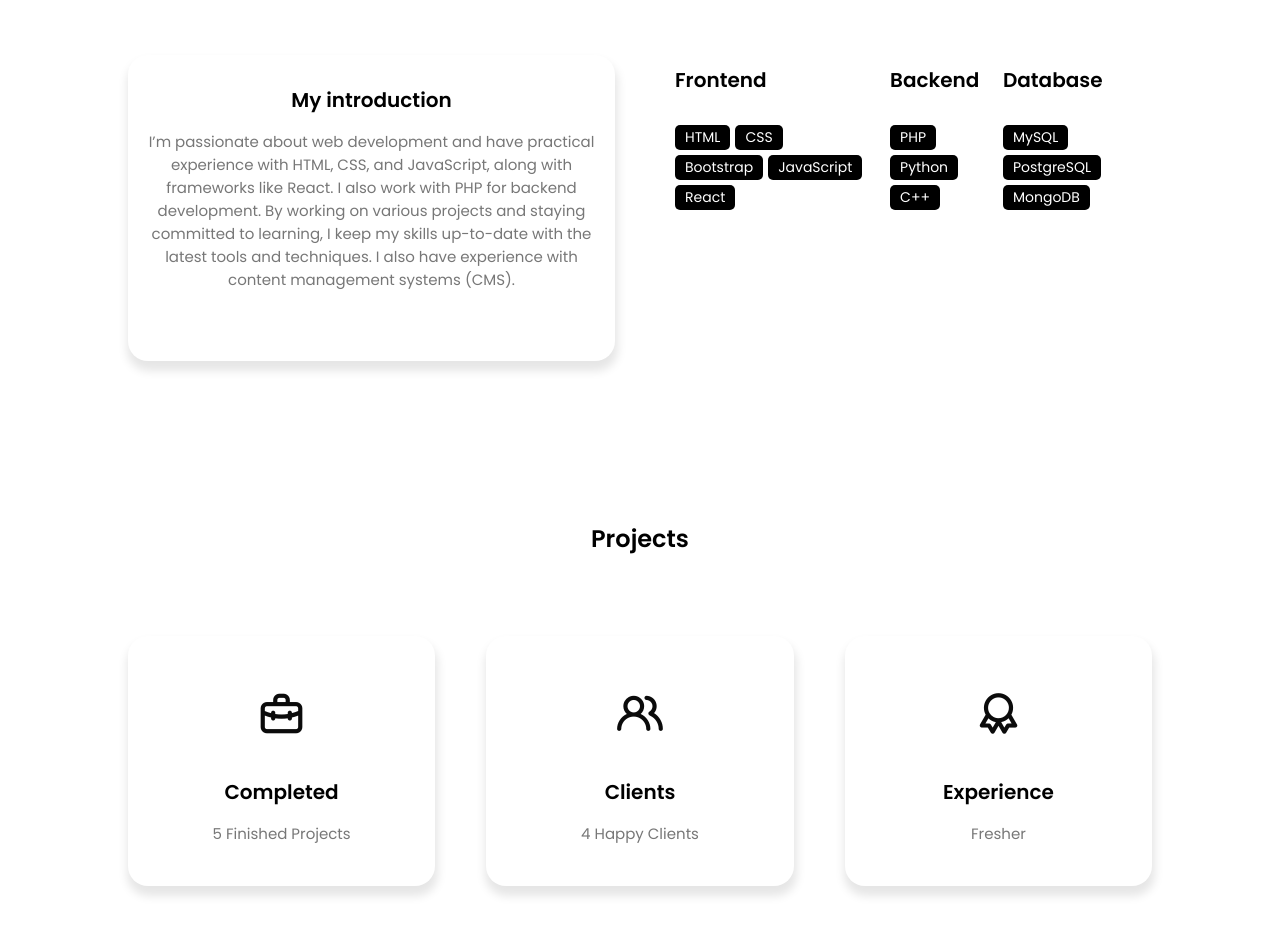
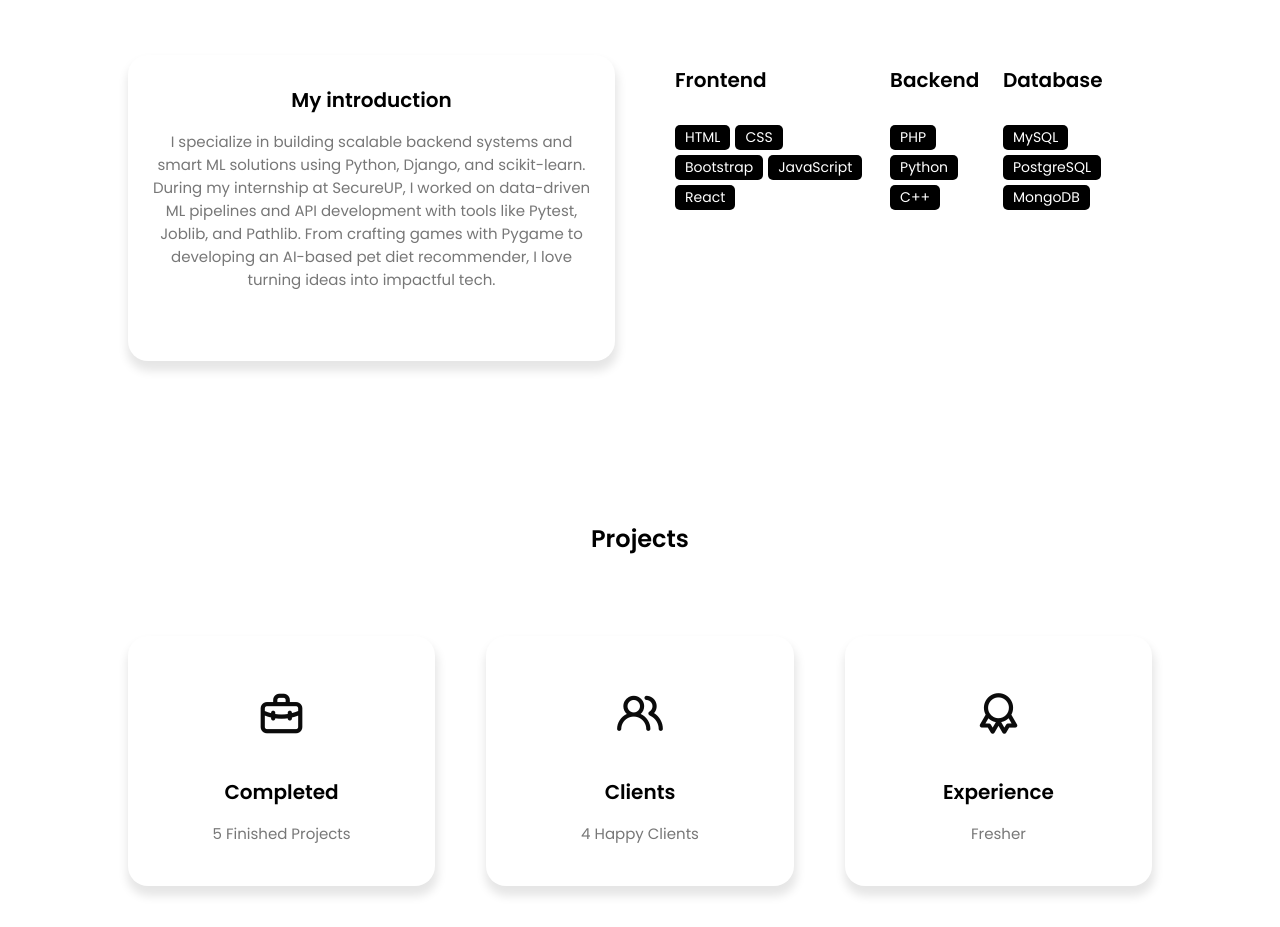
Before and after one commit to PranjalTripatHI07/myportfolio.github.io, a plain HTML site: page index.html in a window 1280 px wide. Shown: the part 1140-2067 px from the top of the page. Drawn offline with nearby package versions, Linux system fonts and the light colour scheme.

Commit message:
Update index.html

```diff
--- a/index.html
+++ b/index.html
@@ -136,10 +136,9 @@
               <div class="about-info">
                 <h3>My introduction</h3>
                 <p>
-                 I’m passionate about web development and have practical experience with HTML, CSS, and JavaScript,
-                 along with frameworks like React. I also work with PHP for backend development. By working on various projects
-                 and staying committed to learning, I keep my skills up-to-date with the latest tools and techniques.
-                 I also have experience with content management systems (CMS).
+                I specialize in building scalable backend systems and smart ML solutions using Python, Django, and scikit-learn. During my internship at SecureUP, I worked on data-driven ML pipelines and API development with tools like Pytest, Joblib, and Pathlib.
+
+From crafting games with Pygame to developing an AI-based pet diet recommender, I love turning ideas into impactful tech.
                 </p>
                 <!--
                 <div class="about-btn">
```
